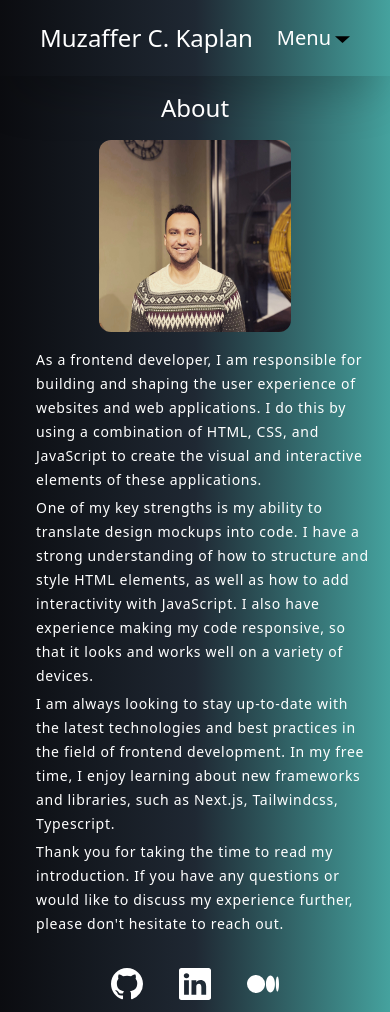
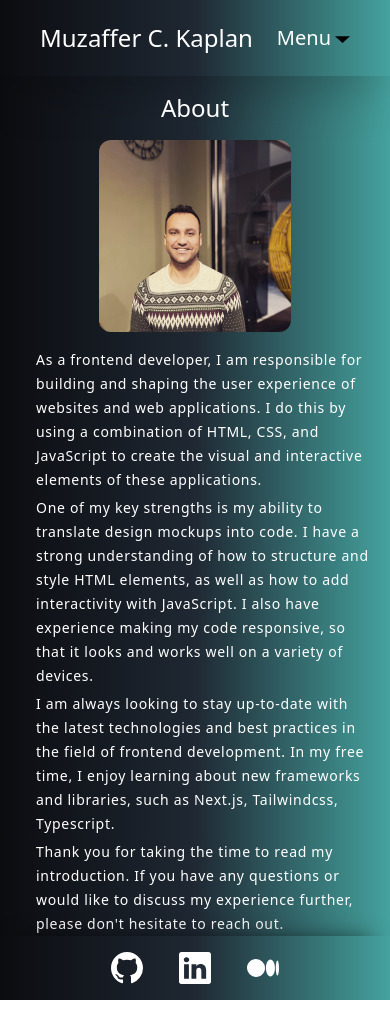
Before and after one commit to muzaffercankaplan/MyPortfolio-Next.js, a Next.js app: page /about in a window 390 px wide. Built offline with nearby package versions, Linux system fonts and the light colour scheme.

Commit message:
fixed bugs

```diff
--- a/app/globals.css
+++ b/app/globals.css
@@ -134,3 +134,9 @@ body {
   border: none;
   color: white;
 }
+
+.FooterShadow {
+  -webkit-box-shadow: 0px -15px 24px -20px rgba(0,0,0,0.75);
+  -moz-box-shadow: 0px -15px 24px -20px rgba(0,0,0,0.75);
+  box-shadow: 0px -15px 24px -20px rgba(0,0,0,0.75);
+}
--- a/app/layout.tsx
+++ b/app/layout.tsx
@@ -19,12 +19,12 @@ export default function RootLayout({
     <html lang="en">
       <head />
       <body>
-        {!pageControl && <Header isOpen={isOpen} setIsOpen={setIsOpen} />}
-        {!pageControl && (
-          <div className="hidden lg:flex">
-            <SideBar />
-          </div>
-        )}
+        <Header isOpen={isOpen} setIsOpen={setIsOpen} />
+
+        <div className="hidden lg:flex">
+          <SideBar />
+        </div>
+
         <div
           onClick={() => setIsOpen(false)}
           className={`${
--- a/app/page.tsx
+++ b/app/page.tsx
@@ -41,7 +41,7 @@ const Page = () => {
       >
         <button className="group text-base text-text uppercase cursor-pointer border-[1px] border-border leading-3 mb-4">
           <a
-            href="MuzafferKaplan.pdf"
+            href="MuzafferCanKaplan.pdf"
             target="_blank"
             rel="noopener noreferrer"
             download="MuzafferKaplanResume"
--- a/components/Layout/Footer.tsx
+++ b/components/Layout/Footer.tsx
@@ -3,11 +3,15 @@ import { socialLink } from "../../data/sideBarModal";
 
 const Footer = () => {
   return (
-    <div className="flex lg:hidden gap-3 items-center justify-center my-5">
+    <div className="flex lg:hidden gap-3 items-center justify-center py-1 FooterShadow">
       {socialLink.map((item) => (
-        <div className="p-3" key={item.text}>
+        <div className="p-3 " key={item.text}>
           <div className="rounded-md hover:text-text">
-            <Link target="_blank" className="flex" href={item.link}>
+            <Link
+              target="_blank"
+              className="flex hover:scale-125 duration-300"
+              href={item.link}
+            >
               {/* <p className="SocialLinksText animate-pulse">{item.text}</p> */}
               <div className="">{<item.icon size={32} />}</div>
             </Link>
--- a/components/Layout/Header.tsx
+++ b/components/Layout/Header.tsx
@@ -73,9 +73,7 @@ const Header: FC<Props> = ({ isOpen, setIsOpen }) => {
             }`}
             key={item.title}
           >
-            <Link as={item.href} href={item.href}>
-              {item.title}
-            </Link>
+            <Link href={item.href}>{item.title}</Link>
           </div>
         ))}
       </motion.div>
```
Also changed, not shown: 1 other file (tests, documents, lock files or other folders).
